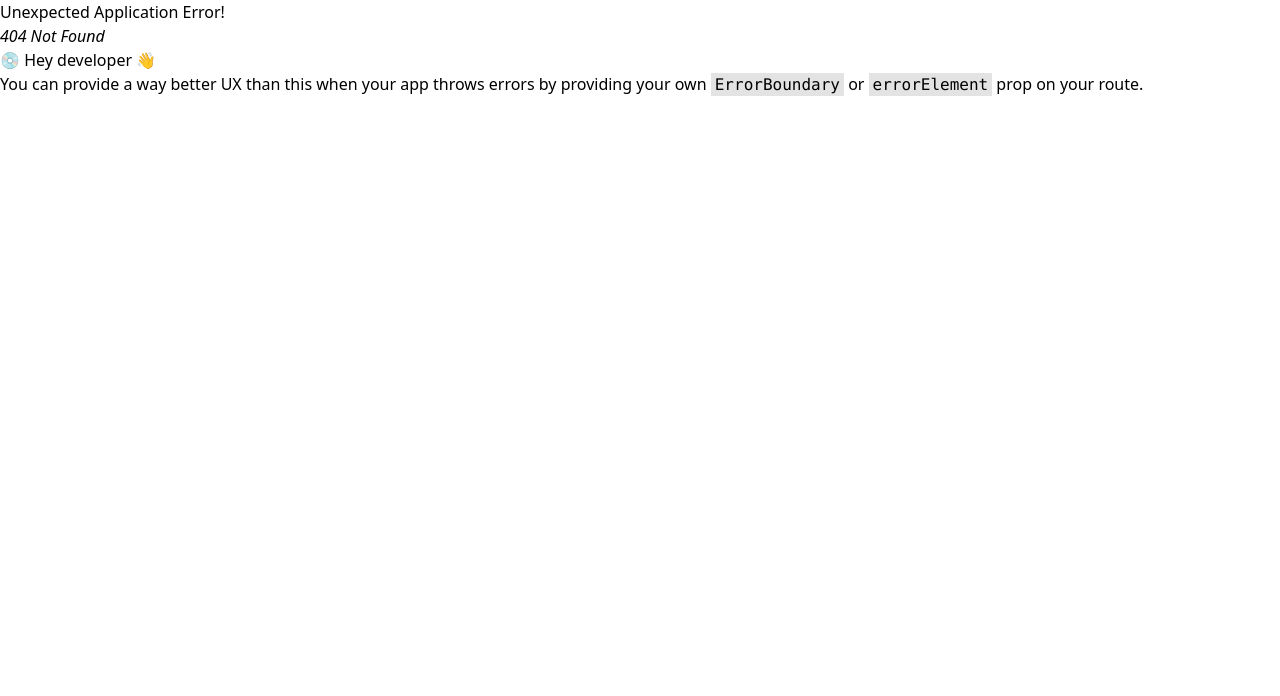
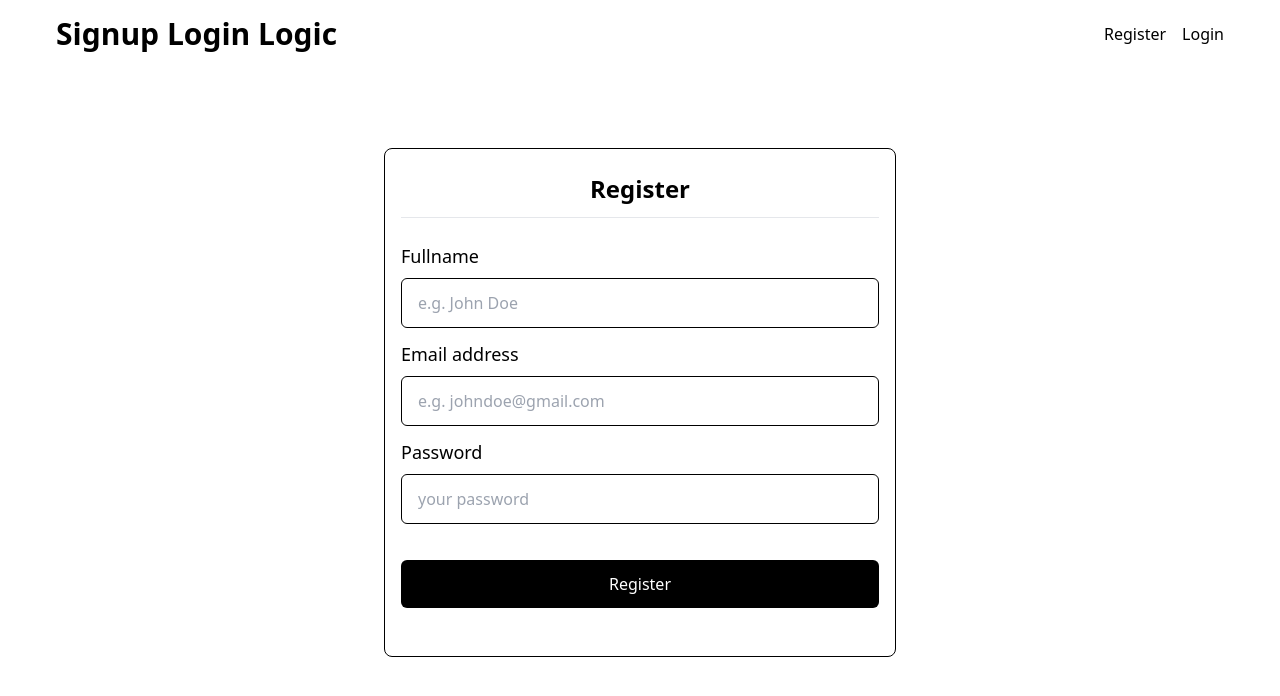
Before and after one commit to Jacobkyalo/signup-login-logic, a React (Vite) app: page /register in a window 1280 px wide. Before the commit this address had no page. Shown: the top 696 px of the page. Built offline with nearby package versions, Linux system fonts and the light colour scheme; no server answers.

Commit message:
add to cart functionality

```diff
--- a/src/App.jsx
+++ b/src/App.jsx
@@ -1,14 +1,17 @@
 import { Outlet } from "react-router-dom";
 import Navigation from "./components/navigation";
 import AppContextProvider from "./contexts/appContext";
+import CartContextProvider from "./contexts/cartContext";
 
 export default function App() {
   return (
     <AppContextProvider>
-      <div className="container">
-        <Navigation />
-        <Outlet />
-      </div>
+      <CartContextProvider>
+        <div className="container">
+          <Navigation />
+          <Outlet />
+        </div>
+      </CartContextProvider>
     </AppContextProvider>
   );
 }
--- a/src/components/navigation.jsx
+++ b/src/components/navigation.jsx
@@ -3,7 +3,7 @@ import { Link, useLocation } from "react-router-dom";
 import { AppContext } from "../contexts/appContext";
 
 export default function Navigation() {
-  const { user, parsedUser, logoutUser } = useContext(AppContext);
+  const { user, logoutUser } = useContext(AppContext);
 
   const location = useLocation();
 
@@ -17,15 +17,28 @@ export default function Navigation() {
         </Link>
         <nav>
           <ul className="flex items-center gap-x-4">
-            <li>
-              <Link to="/login">
-                {location.pathname === "/" ? (
-                  <> {user ? `${parsedUser?.fullname}` : "Login"}</>
-                ) : (
-                  ""
-                )}
-              </Link>
-            </li>
+            {!user ? (
+              <>
+                <li>
+                  <Link to="/register">Register</Link>
+                </li>
+                <li>
+                  <Link to="/login">Login</Link>
+                </li>
+              </>
+            ) : (
+              <>
+                <li>
+                  <Link to="/">Shop</Link>
+                </li>
+                <li>
+                  <Link to="/cart">Cart</Link>
+                </li>
+                <li>
+                  <Link to="/profile">Profile</Link>
+                </li>
+              </>
+            )}
             {location.pathname === "/profile" ? (
               <li>
                 <button
--- /dev/null
+++ b/src/components/product-card.jsx
@@ -0,0 +1,35 @@
+import { useContext } from "react";
+import { Link } from "react-router-dom";
+import { CartContext } from "../contexts/cartContext";
+
+/* eslint-disable react/prop-types */
+export default function ProductCard({ product }) {
+  const { addToCart } = useContext(CartContext);
+
+  return (
+    <div className="border borde-black border-opacity-30 rounded-md p-4">
+      <img
+        src={product.thumbnail}
+        alt={product.title}
+        className="h-24 object-contain w-full mb-4"
+      />
+      <div className="flex items-center justify-between">
+        <Link to={`/${product.id}`}>
+          <h3 className="font-semibold text-lg text-opacity-40">
+            {product.title}
+          </h3>
+        </Link>
+        <small className="block text-xs">{product.brand}</small>
+      </div>
+      <h4 className="my-4 font-bold text-3xl">$ {product.price}</h4>
+      <p className="my-4">{product.description}</p>
+      <button
+        type="button"
+        className="py-3 px-8 bg-black text-white rounded-md w-full"
+        onClick={() => addToCart(product)}
+      >
+        Add to Cart
+      </button>
+    </div>
+  );
+}
--- /dev/null
+++ b/src/contexts/cartContext.jsx
@@ -0,0 +1,42 @@
+/* eslint-disable react/prop-types */
+import { createContext, useEffect, useState } from "react";
+import { useParams } from "react-router-dom";
+
+export const CartContext = createContext(null);
+
+export default function CartContextProvider({ children }) {
+  const [products, setProducts] = useState([]);
+  const [product, setProduct] = useState({});
+  const [cart, setCart] = useState([]);
+  const params = useParams();
+
+  // fetch products
+  useEffect(() => {
+    const getProducts = async () => {
+      const res = await fetch("https://dummyjson.com/products");
+      const data = await res.json();
+      setProducts(data.products);
+    };
+
+    getProducts();
+  }, []);
+
+  // fetch single product
+  useEffect(() => {
+    const getProduct = async () => {
+      const res = await fetch(`https://dummyjson.com/products/${params.id}`);
+      const data = await res.json();
+      setProduct(data);
+    };
+
+    getProduct();
+  }, [params.id]);
+
+  // add to cart
+  const addToCart = (pdt) => {
+    setCart([...cart, pdt]);
+  };
+
+  const values = { products, product, cart, addToCart };
+  return <CartContext.Provider value={values}>{children}</CartContext.Provider>;
+}
--- a/src/main.jsx
+++ b/src/main.jsx
@@ -11,13 +11,19 @@ import {
 import Home from "./pages/home.jsx";
 import Profile from "./pages/profile.jsx";
 import Login from "./pages/login.jsx";
+import Shop from "./pages/shop.jsx";
+import SingleProduct from "./pages/single-product.jsx";
+import Cart from "./pages/cart.jsx";
 
 const router = createBrowserRouter(
   createRoutesFromElements(
     <Route path="/" element={<App />}>
-      <Route path="/" index element={<Home />} />
+      <Route path="/" index element={<Shop />} />
+      <Route path="/:id" index element={<SingleProduct />} />
       <Route path="/login" index element={<Login />} />
       <Route path="/profile" index element={<Profile />} />
+      <Route path="/register" index element={<Home />} />
+      <Route path="/cart" index element={<Cart />} />
     </Route>
   )
 );
--- /dev/null
+++ b/src/pages/cart.jsx
@@ -0,0 +1,21 @@
+import { useContext } from "react";
+import { CartContext } from "../contexts/cartContext";
+import ProductCard from "../components/product-card";
+
+export default function Cart() {
+  const { cart } = useContext(CartContext);
+
+  return (
+    <>
+      {cart?.length < 1 ? (
+        <p>Your cart is empty </p>
+      ) : (
+        <section className="grid grid-cols-1 sm:grid-cols-2 lg:grid-cols-4 gap-6 mt-20">
+          {cart?.map((product, idx) => {
+            return <ProductCard key={idx} product={product} />;
+          })}
+        </section>
+      )}
+    </>
+  );
+}
--- /dev/null
+++ b/src/pages/shop.jsx
@@ -0,0 +1,17 @@
+import { useContext } from "react";
+import ProductCard from "../components/product-card";
+import { CartContext } from "../contexts/cartContext";
+
+export default function Shop() {
+  const { products } = useContext(CartContext);
+
+  return (
+    <>
+      <section className="grid grid-cols-1 sm:grid-cols-2 lg:grid-cols-4 gap-6 mt-20">
+        {products.map((product, idx) => {
+          return <ProductCard key={idx} product={product} />;
+        })}
+      </section>
+    </>
+  );
+}
--- /dev/null
+++ b/src/pages/single-product.jsx
@@ -0,0 +1,13 @@
+import { useContext } from "react";
+import { CartContext } from "../contexts/cartContext";
+import ProductCard from "../components/product-card";
+
+export default function SingleProduct() {
+  const { product } = useContext(CartContext);
+
+  return (
+    <>
+      <ProductCard product={product} />
+    </>
+  );
+}
```
